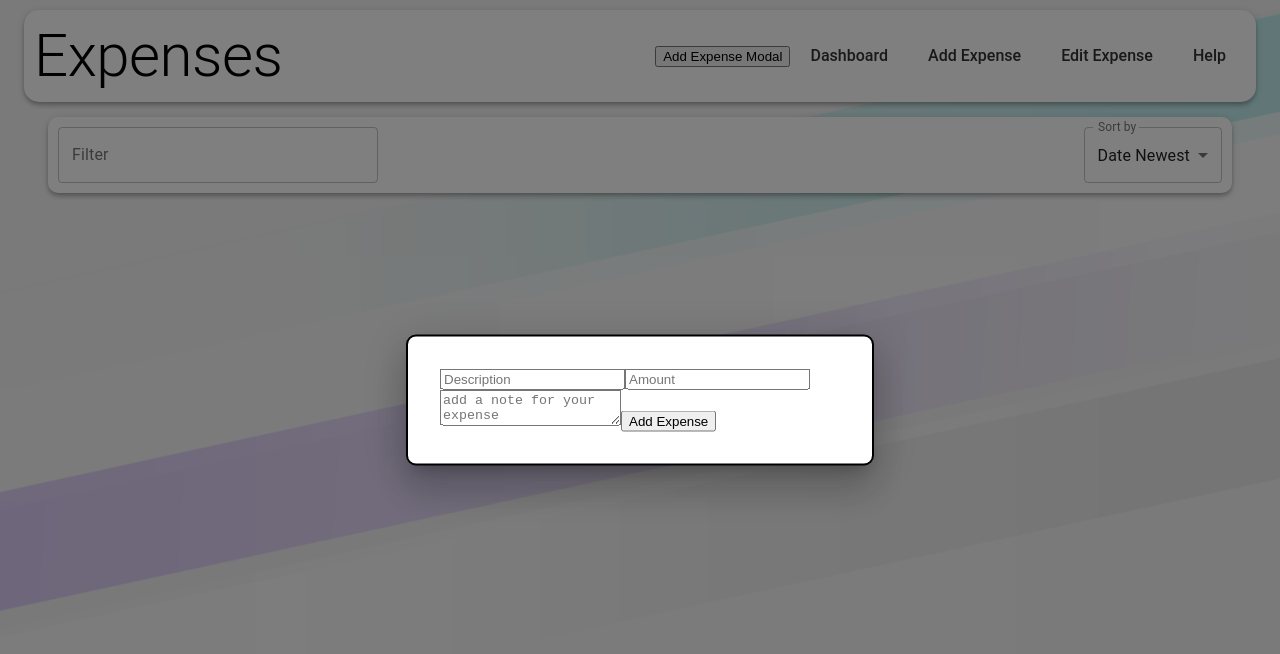
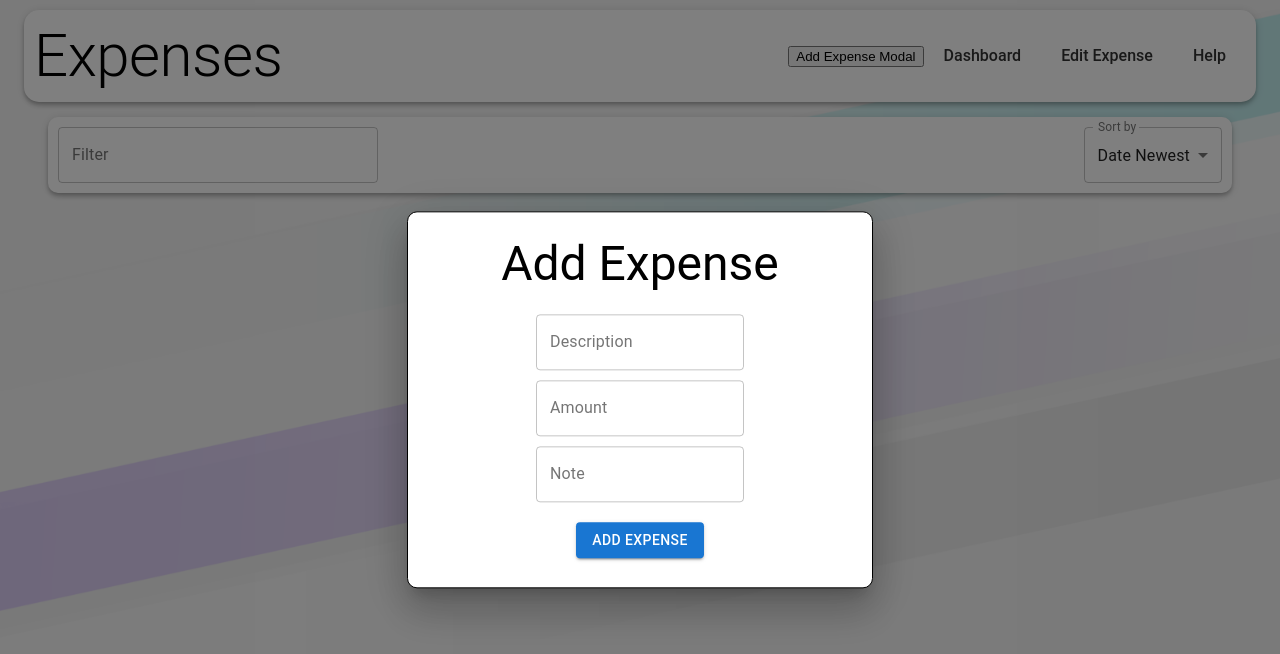
Before and after one commit to hffxx/Expenses, a React (Create React App) app: page / in a window 1280 px wide. Both pictures are taken after a click on the button "Add Expense Modal". Shown: the top 654 px of the page. Built offline with nearby package versions, Linux system fonts and the light colour scheme.

Commit message:
add expense modal styled

```diff
--- a/src/App.js
+++ b/src/App.js
@@ -4,7 +4,6 @@ import { AppBar, Typography, Container } from "@material-ui/core";
 import useStyles from "./styles";
 
 import Navbar from "./components/Navbar/Navbar";
-import AddExpensePage from "./components/AddExpense";
 import EditExpensePage from "./components/EditExpense";
 import ExpenseDashboardPage from "./components/ExpenseDashboard";
 import HelpPage from "./components/HelpPage";
@@ -24,7 +23,6 @@ function App() {
         </AppBar>
         <Switch>
           <Route exact path="/" component={ExpenseDashboardPage} />
-          <Route path="/create" component={AddExpensePage} />
           <Route path="/edit" component={EditExpensePage} />
           <Route path="/help" component={HelpPage} />
           <Route component={NotFoundPage} />
--- a/src/components/AddExpense.js
+++ /dev/null
@@ -1,10 +0,0 @@
-import ExpenseForm from "./ExpenseForm";
-
-const AddExpensePage = () => {
-  return (
-    <div>
-      <ExpenseForm />
-    </div>
-  );
-};
-export default AddExpensePage;
--- a/src/components/AddExpenseModal.js
+++ b/src/components/AddExpenseModal.js
@@ -12,7 +12,7 @@ const style = {
   transform: "translate(-50%, -50%)",
   width: 400,
   bgcolor: "background.paper",
-  border: "2px solid #000",
+  border: "1px solid #000",
   boxShadow: 24,
   p: 4,
   borderRadius: "10px",
--- a/src/components/ExpenseForm.js
+++ b/src/components/ExpenseForm.js
@@ -6,7 +6,9 @@ import LocalizationProvider from "@mui/lab/LocalizationProvider";
 import DateAdapter from "@mui/lab/AdapterMoment";
 import moment from "moment";
 import DatePicker from "@mui/lab/DatePicker";
-import { TextField } from "@material-ui/core";
+import Button from "@mui/material/Button";
+import { Typography, TextField, Grid } from "@material-ui/core";
+import useStyles from "../styles";
 
 function ExpenseForm({ handleClose }) {
   const [expense, setExpense] = useState({
@@ -17,18 +19,18 @@ function ExpenseForm({ handleClose }) {
   });
 
   const dispatch = useDispatch();
-  // const history = useHistory();
-  console.log(expense.createdAt);
+  const history = useHistory();
+  console.log(expense);
+  const classes = useStyles();
 
   // const regex = /^\d*(\.\d{0,2})?$/;
 
-  const handleAddExpense = (e) => {
-    e.preventDefault();
+  const handleAddExpense = () => {
     const { description, amount } = expense;
     if (description && amount) {
       dispatch(addExpense(expense));
-      // history.push("/");
       handleClose();
+      history.push("/");
     } else {
       window.alert("Invalid data");
     }
@@ -44,23 +46,41 @@ function ExpenseForm({ handleClose }) {
     setExpense({ ...expense, note: e.target.value });
   };
   return (
-    <div>
-      <form onSubmit={handleAddExpense}>
-        <input
-          placeholder="Description"
-          type="text"
+    <Grid container align="center" justifyContent="center" spacing={2}>
+      <Typography gutterBottom variant="h3" align="center">
+        Add Expense
+      </Typography>
+      <Grid
+        container
+        align="center"
+        justifyContent="center"
+        className={classes.modal}
+      >
+        <Grid item lg={6} className={classes.inputModal}>
+          <TextField
+            label="Description"
+            placeholder="Enter an Description"
+            variant="outlined"
             onChange={(e) => handleDescription(e)}
-        ></input>
-        <input
-          placeholder="Amount"
-          type="number"
+          ></TextField>
+        </Grid>
+        <Grid item lg={6} className={classes.inputModal}>
+          <TextField
+            label="Amount"
+            placeholder="Enter an Amount"
+            variant="outlined"
             onChange={(e) => handleAddAmount(e)}
-        ></input>
-        <textarea
-          placeholder="add a note for your expense"
+          ></TextField>
+        </Grid>
+        <Grid item lg={6} className={classes.inputModal}>
+          <TextField
+            label="Note"
+            placeholder="Enter a Note"
+            variant="outlined"
             onChange={(e) => handleNote(e)}
-        ></textarea>
-
+          ></TextField>
+        </Grid>
+        <Grid item lg={6} className={classes.inputModal}>
           <LocalizationProvider dateAdapter={DateAdapter}>
             <DatePicker
               label="Date"
@@ -71,9 +91,14 @@ function ExpenseForm({ handleClose }) {
               renderInput={(params) => <TextField {...params} />}
             />
           </LocalizationProvider>
-        <button>Add Expense</button>
-      </form>
-    </div>
+        </Grid>
+        <Grid item lg={6} className={classes.inputModal}>
+          <Button onClick={handleAddExpense} variant="contained">
+            Add Expense
+          </Button>
+        </Grid>
+      </Grid>
+    </Grid>
   );
 }
 
--- a/src/components/ExpenseListFilter.js
+++ b/src/components/ExpenseListFilter.js
@@ -13,6 +13,8 @@ import { sortByAmountHigh } from "../redux/actions/filterActions/sortByAmountHig
 import { sortByAmountLow } from "../redux/actions/filterActions/sortByAmountLow";
 import { sortByDateNew } from "../redux/actions/filterActions/sortByDateNew";
 import { sortByDateOld } from "../redux/actions/filterActions/sortByDateOld";
+import { setStartDate } from "../redux/actions/filterActions/setStartDate";
+import { setEndDate } from "../redux/actions/filterActions/setEndDate";
 import useStyles from "../styles";
 import DatePicker from "@mui/lab/DatePicker";
 import LocalizationProvider from "@mui/lab/LocalizationProvider";
@@ -28,6 +30,7 @@ function ExpenseListFilter() {
     startDate: moment(),
     endDate: moment(),
   });
+  console.log(filters);
   return (
     <Paper className={classes.filterList} variant="elevation" elevation={4}>
       <TextField
@@ -68,6 +71,7 @@ function ExpenseListFilter() {
           value={date.startDate}
           onChange={(newStartDate) => {
             setDate({ ...date, startDate: newStartDate });
+            dispatch(setStartDate(date.startDate));
           }}
           renderInput={(params) => <TextField {...params} />}
         />
@@ -76,6 +80,7 @@ function ExpenseListFilter() {
           value={date.endDate}
           onChange={(newEndDate) => {
             setDate({ ...date, endDate: newEndDate });
+            dispatch(setEndDate(date.endDate));
           }}
           renderInput={(params) => <TextField {...params} />}
         />
--- a/src/components/Navbar/MenuItems.js
+++ b/src/components/Navbar/MenuItems.js
@@ -3,11 +3,6 @@ export const MenuItems = [
     title: "Dashboard",
     url: "/",
   },
-  {
-    title: "Add Expense",
-    url: "/create",
-  },
-
   {
     title: "Edit Expense",
     url: "/edit",
--- a/src/redux/selectors/expenses.js
+++ b/src/redux/selectors/expenses.js
@@ -4,7 +4,7 @@ const getVisibleExpenses = (expenses, { text, sortBy, startDate, endDate }) => {
       const startDateMatch =
         typeof startDate !== "number" || expense.createdAt >= startDate;
       const endDateMatch =
-        typeof startDate !== "number" || expense.createdAt <= endDate;
+        typeof endDate !== "number" || expense.createdAt <= endDate;
       const textMatch = expense.description
         .toLowerCase()
         .includes(text.toLowerCase());
--- a/src/styles.js
+++ b/src/styles.js
@@ -47,4 +47,7 @@ export default makeStyles(() => ({
   textFilter: {
     width: "20rem",
   },
+  inputModal: {
+    margin: "5px",
+  },
 }));
```
Lines whose indentation alone changed are shown as unchanged.
